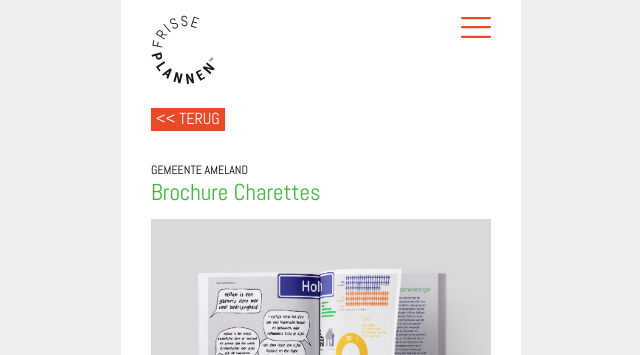
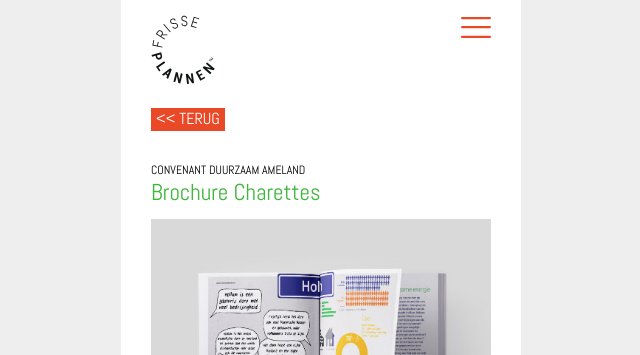
Before and after one commit to jhvanderschee/carli_d, a Jekyll site: the page built from _projects/praatplaat-energienet2.md, in a window 1280 px wide. Shown: the top 355 px of the page, without its empty margins (319-959 px from the left). Built offline with Jekyll 4.4.1, drawn with Linux system fonts in a browser that asks for light colours.

Commit message:
Updated '_projects/praatplaat-energienet2.md' via CloudCannon

```diff
--- a/_projects/praatplaat-energienet2.md
+++ b/_projects/praatplaat-energienet2.md
@@ -1,6 +1,6 @@
 ---
 title: Brochure Charettes
-subtitle: Gemeente Ameland
+subtitle: CONVENANT DUURZAAM AMELAND
 image: /img/Charettes01.jpg
 images:
   - image: /img/Charettes02.jpg
```
